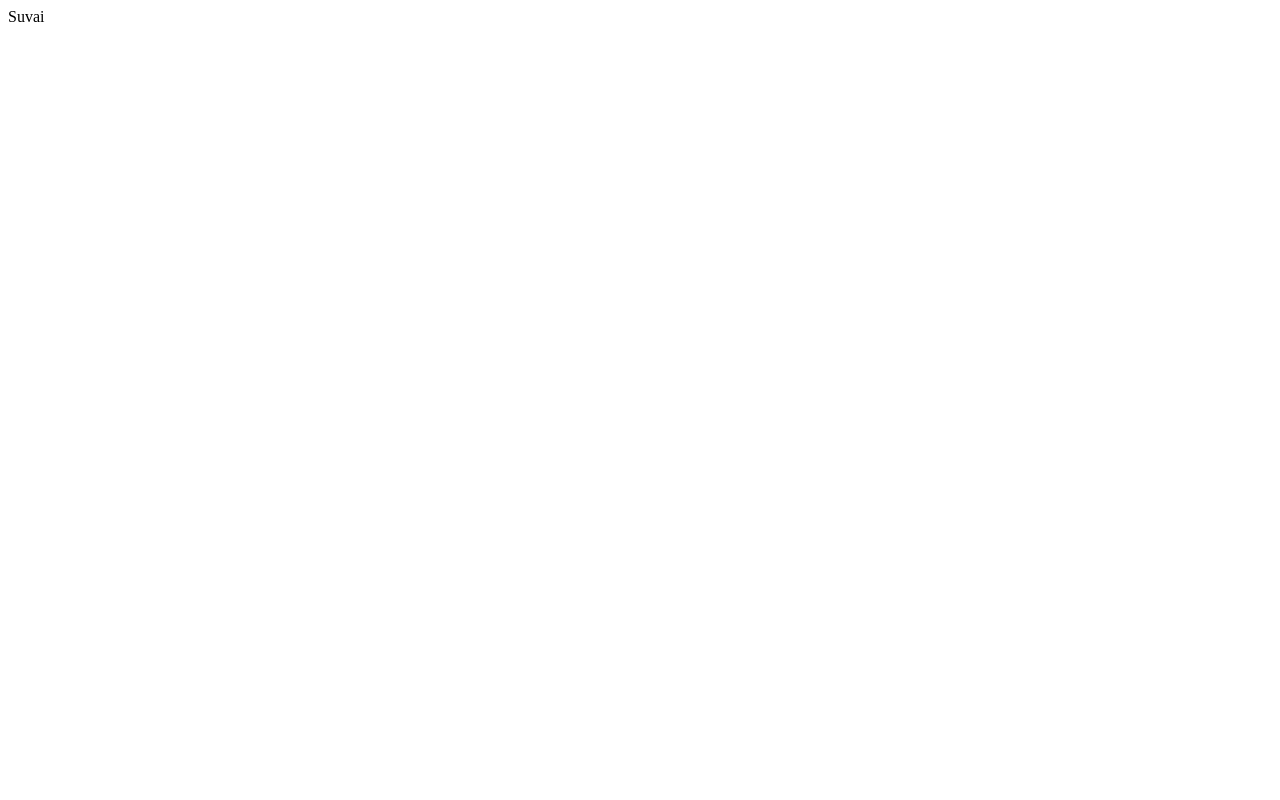
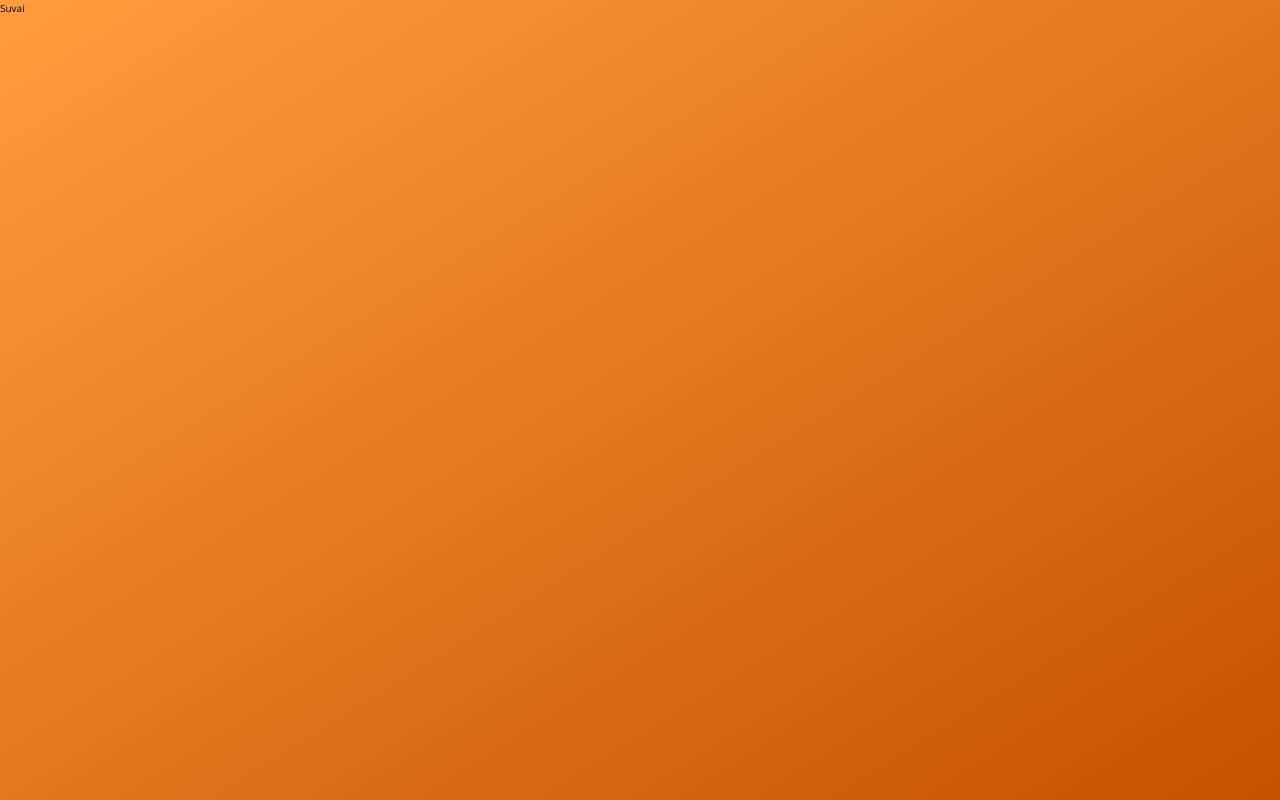
Before and after one commit to sureshkrishnawebdev/css-brushup, a website: page layouts/flexbox/projects/food-app/index.html in a window 1280 px wide. Drawn offline with nearby package versions, Linux system fonts and the light colour scheme; files that its build step writes are made by us from their sources.

Commit message:
node settings

```diff
--- a/layouts/flexbox/projects/food-app/index.html
+++ b/layouts/flexbox/projects/food-app/index.html
@@ -9,6 +9,7 @@
   <link rel="preconnect" href="https://fonts.gstatic.com" crossorigin>
   <link href="https://fonts.googleapis.com/css2?family=Open+Sans:ital,wght@0,300..800;1,300..800&display=swap"
     rel="stylesheet">
+  <link rel="stylesheet" href="./css/style.css">
 
   <title>Suvai</title>
 </head>
```
Also changed, not shown: layouts/flexbox/projects/food-app/package.json (added, +14 -0 lines), 1 other file.
